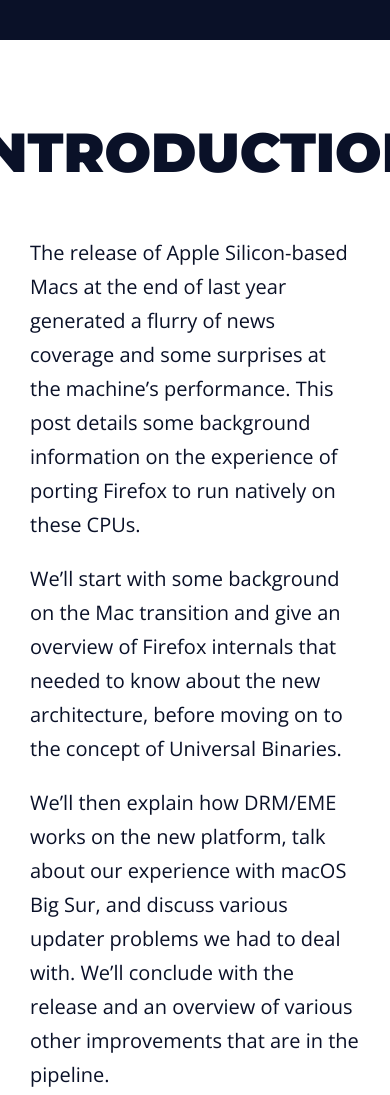
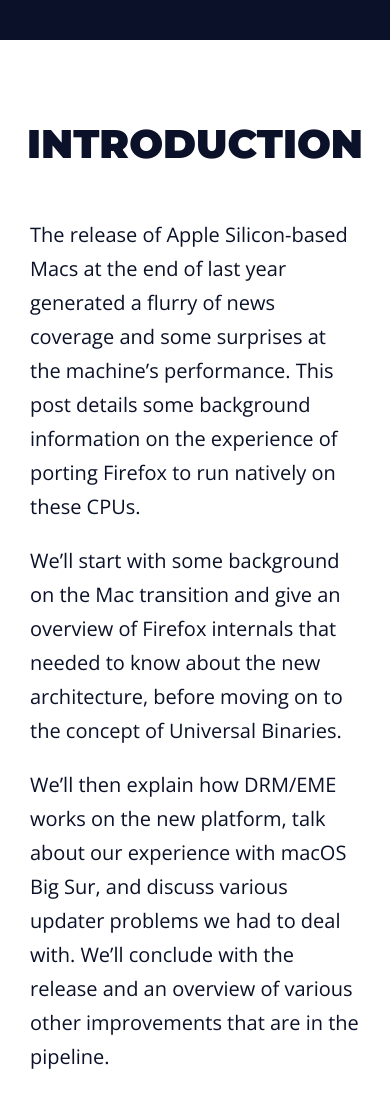
Before and after one commit to jschurt/css_landing_page, a plain HTML site: page index.html in a window 390 px wide. Shown: the part 1000-2095 px from the top of the page. Drawn offline with nearby package versions, Linux system fonts and the light colour scheme.

Commit message:
introduction h2 changed small devices

```diff
--- a/assets/css/5intro.css
+++ b/assets/css/5intro.css
@@ -7,3 +7,10 @@
     max-width: 100rem;
     min-height: 100vh;
 }
+
+/*breakpoints*/
+@media (max-width: 800px) {
+    .intro-content h2 {
+        font-size: 4rem;
+    }
+}
--- a/assets/css/9contact.css
+++ b/assets/css/9contact.css
@@ -77,7 +77,7 @@
 /*breakpoints*/
 @media (max-width: 800px) {
     .contact-content {
-        /*breaking to use just one column and hide the image*/
+        /*breaking to use just one column and hide the second*/
         grid-template-columns: 1fr 0fr;
     }
 }
```
Also changed, not shown: assets/img/contact_us.svg (deleted).
